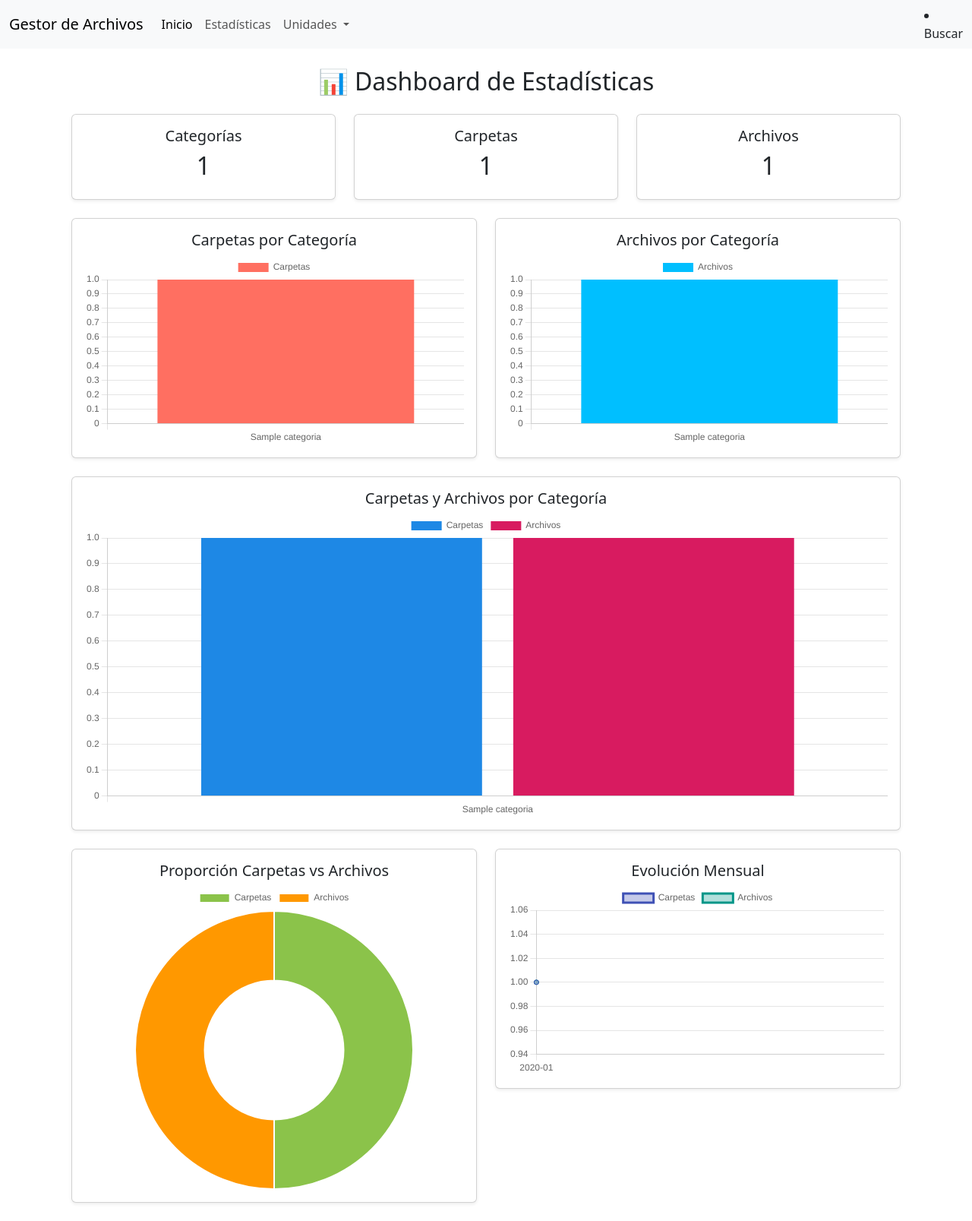
After one commit to cardona0327/gestor_archivos_empresarial, a Flask app: page /estadisticas in a window 1280 px wide. The commit adds this page. Shown: the whole page at 76% size. Run offline with Flask 3, Linux system fonts and the light colour scheme; tables that the repository leaves empty or names only in its code hold one stand-in row (values such as "Sample post").

Commit message:
Add files via upload

```diff
--- a/app.py
+++ b/app.py
@@ -1,9 +1,21 @@
 from flask import Flask, render_template, request, redirect, url_for, send_file
 from controllers.archivo_controlador import mostrar_inicio, mostrar_categoria
 from models.categoria_modelo import crear_categoria as crear_categoria_bd, obtener_categorias
-from models.archivo_modelo import guardar_archivo, obtener_archivo_por_id, actualizar_archivo, obtener_archivos_por_ubicacion
-from models.carpeta_modelo import crear_carpeta_bd, obtener_subcarpetas, obtener_carpeta_por_id
+from models.archivo_modelo import guardar_archivo, obtener_archivo_por_id, actualizar_archivo, obtener_archivos_por_ubicacion, buscar_archivos, contar_archivos_por_categoria
+from models.carpeta_modelo import crear_carpeta_bd, obtener_subcarpetas, obtener_carpeta_por_id, buscar_carpetas, contar_carpetas_por_categoria
 import io, zipfile, os
+
+
+
+from models.archivo_modelo import contar_archivos_por_categoria, contar_archivos_por_mes
+from models.carpeta_modelo import contar_carpetas_por_categoria, contar_carpetas_por_mes
+from models.categoria_modelo import obtener_categorias
+from models.categoria_modelo import (
+    crear_categoria as crear_categoria_bd,
+    obtener_categorias,
+    actualizar_categoria,
+    eliminar_categoria
+)
 
 app = Flask(__name__)
 # Carpeta física donde guardas los archivos (ruta absoluta)
@@ -256,6 +268,130 @@ def descargar_carpeta(categoria_id):
 
 
 
+
+
+
+@app.route("/buscar", methods=["GET", "POST"])
+def buscar():
+    # Si es GET mostramos el formulario vacío
+    if request.method == "GET":
+        return render_template(
+            "buscar.html",
+            resultados_archivos=[],
+            resultados_carpetas=[],
+            filtros={}
+        )
+
+    # POST -> procesamos filtros
+    nombre = request.form.get("q_nombre") or None
+    descripcion = request.form.get("q_descripcion") or None
+    fecha_desde = request.form.get("q_fecha_desde") or None
+    fecha_hasta = request.form.get("q_fecha_hasta") or None
+
+    # checkboxes para decidir si buscamos archivos/carpetas
+    buscar_en_archivos = bool(request.form.get("filtrar_archivos"))
+    buscar_en_carpetas = bool(request.form.get("filtrar_carpetas"))
+
+    # 👇 ajuste: si no se marcó ninguno, activamos ambos por defecto
+    if not buscar_en_archivos and not buscar_en_carpetas:
+        buscar_en_archivos = True
+        buscar_en_carpetas = True
+
+    categoria_id = request.form.get("q_categoria")
+    categoria_id = int(categoria_id) if categoria_id not in (None, "", "None") else None
+
+    carpeta_id_raw = request.form.get("q_carpeta")
+    # opcional: filtrar por carpeta específica
+    if carpeta_id_raw in (None, "", "None"):
+        carpeta_filter = "__ANY__"  # no limitamos por carpeta
+    elif carpeta_id_raw == "NULL":
+        carpeta_filter = None  # solo archivos en raíz
+    else:
+        carpeta_filter = int(carpeta_id_raw)
+
+    resultados_archivos = []
+    resultados_carpetas = []
+
+    if buscar_en_archivos:
+        resultados_archivos = buscar_archivos(
+            nombre=nombre,
+            descripcion=descripcion,
+            fecha_desde=fecha_desde,
+            fecha_hasta=fecha_hasta,
+            categoria_id=categoria_id,
+            carpeta_id=carpeta_filter
+        )
+
+    if buscar_en_carpetas:
+        resultados_carpetas = buscar_carpetas(
+            nombre=nombre,
+            fecha_desde=fecha_desde,
+            fecha_hasta=fecha_hasta,
+            categoria_id=categoria_id
+        )
+
+    filtros = {
+        "nombre": nombre,
+        "descripcion": descripcion,
+        "fecha_desde": fecha_desde,
+        "fecha_hasta": fecha_hasta,
+        "buscar_en_archivos": buscar_en_archivos,
+        "buscar_en_carpetas": buscar_en_carpetas,
+        "categoria_id": categoria_id,
+        "carpeta_filter": carpeta_filter,
+    }
+
+    return render_template(
+        "buscar.html",
+        resultados_archivos=resultados_archivos,
+        resultados_carpetas=resultados_carpetas,
+        filtros=filtros
+    )
+
+
+
+@app.route("/estadisticas")
+def estadisticas():
+    datos_carpetas = contar_carpetas_por_categoria()  # devuelve lista
+    datos_archivos  = contar_archivos_por_categoria() # devuelve lista
+    return render_template("estadisticas.html",
+    datos_carpetas=contar_carpetas_por_categoria(),
+    datos_archivos=contar_archivos_por_categoria(),
+    evol_carpetas=contar_carpetas_por_mes(),
+    evol_archivos=contar_archivos_por_mes(),
+    total_categorias=len(obtener_categorias()),
+    total_carpetas=sum([c["total_carpetas"] for c in contar_carpetas_por_categoria()]),
+    total_archivos=sum([a["total_archivos"] for a in contar_archivos_por_categoria()])
+)
+
+
+
+
+# ---- Editar categoría ----
+@app.route("/categoria/<int:categoria_id>/editar", methods=["GET", "POST"])
+def editar_categoria(categoria_id):
+    from models.categoria_modelo import obtener_categoria_por_id
+    categoria = obtener_categoria_por_id(categoria_id)
+    if not categoria:
+        return "Categoría no encontrada", 404
+
+    if request.method == "POST":
+        nuevo_nombre = request.form.get("nombre_categoria")
+        if nuevo_nombre:
+            actualizar_categoria(categoria_id, nuevo_nombre)
+        return redirect(url_for("inicio"))
+
+    return render_template("editar_categoria.html", categoria=categoria)
+
+
+# ---- Eliminar categoría ----
+@app.route("/categoria/<int:categoria_id>/eliminar", methods=["POST"])
+def eliminar_categoria_ruta(categoria_id):
+    eliminar_categoria(categoria_id)
+    return redirect(url_for("inicio"))
+
+
+
 # -------------------------
 # Inyectar categorias en templates
 # -------------------------
--- /dev/null
+++ b/templates/estadisticas.html
@@ -0,0 +1,176 @@
+{% extends "index.html" %}
+
+{% block contenido %}
+
+<div class="container mt-4">
+    <h2 class="mb-4 text-center">📊 Dashboard de Estadísticas</h2>
+
+    <!-- KPIs -->
+    <div class="row text-center mb-4">
+        <div class="col-md-4">
+            <div class="card shadow-sm">
+                <div class="card-body">
+                    <h5 class="card-title">Categorías</h5>
+                    <h2>{{ total_categorias }}</h2>
+                </div>
+            </div>
+        </div>
+        <div class="col-md-4">
+            <div class="card shadow-sm">
+                <div class="card-body">
+                    <h5 class="card-title">Carpetas</h5>
+                    <h2>{{ total_carpetas }}</h2>
+                </div>
+            </div>
+        </div>
+        <div class="col-md-4">
+            <div class="card shadow-sm">
+                <div class="card-body">
+                    <h5 class="card-title">Archivos</h5>
+                    <h2>{{ total_archivos }}</h2>
+                </div>
+            </div>
+        </div>
+    </div>
+
+    <!-- Gráficas por categoría -->
+    <div class="row">
+        <div class="col-md-6">
+            <div class="card shadow-sm mb-4">
+                <div class="card-body">
+                    <h5 class="card-title text-center">Carpetas por Categoría</h5>
+                    <canvas id="graficoCarpetas" style="max-height:400px;"></canvas>
+                </div>
+            </div>
+        </div>
+
+        <div class="col-md-6">
+            <div class="card shadow-sm mb-4">
+                <div class="card-body">
+                    <h5 class="card-title text-center">Archivos por Categoría</h5>
+                    <canvas id="graficoArchivos" style="max-height:400px;"></canvas>
+                </div>
+            </div>
+        </div>
+    </div>
+
+    <!-- Gráfica combinada -->
+    <div class="row">
+        <div class="col-md-12">
+            <div class="card shadow-sm mb-4">
+                <div class="card-body">
+                    <h5 class="card-title text-center">Carpetas y Archivos por Categoría</h5>
+                    <canvas id="graficoCombinado" style="max-height:400px;"></canvas>
+                </div>
+            </div>
+        </div>
+    </div>
+
+    <!-- Gráfica de dona y línea -->
+    <div class="row">
+        <div class="col-md-6">
+            <div class="card shadow-sm mb-4">
+                <div class="card-body">
+                    <h5 class="card-title text-center">Proporción Carpetas vs Archivos</h5>
+                    <canvas id="graficoDona" style="max-height:400px;"></canvas>
+                </div>
+            </div>
+        </div>
+
+        <div class="col-md-6">
+            <div class="card shadow-sm mb-4">
+                <div class="card-body">
+                    <h5 class="card-title text-center">Evolución Mensual</h5>
+                    <canvas id="graficoLinea" style="max-height:400px;"></canvas>
+                </div>
+            </div>
+        </div>
+    </div>
+</div>
+
+<script src="https://cdn.jsdelivr.net/npm/chart.js"></script>
+
+<!-- Inyectamos los datos -->
+<script id="datos-carpetas" type="application/json">{{ datos_carpetas | tojson | safe }}</script>
+<script id="datos-archivos" type="application/json">{{ datos_archivos | tojson | safe }}</script>
+<script id="evol-carpetas" type="application/json">{{ evol_carpetas | tojson | safe }}</script>
+<script id="evol-archivos" type="application/json">{{ evol_archivos | tojson | safe }}</script>
+
+<script>
+    const datosCarpetas = JSON.parse(document.getElementById("datos-carpetas").textContent);
+    const datosArchivos = JSON.parse(document.getElementById("datos-archivos").textContent);
+    const evolCarpetas = JSON.parse(document.getElementById("evol-carpetas").textContent);
+    const evolArchivos = JSON.parse(document.getElementById("evol-archivos").textContent);
+
+    const nombresCategorias = datosCarpetas.map(d => d.nombre_categoria);
+    const totalesCarpetas = datosCarpetas.map(d => d.total_carpetas);
+    const totalesArchivos = datosArchivos.map(d => d.total_archivos);
+
+    // 🎨 Paletas exclusivas por gráfico
+    const coloresCarpetas = ['#FF6F61','#6B5B95','#88B04B','#F7CAC9','#92A8D1','#955251','#FFD700'];
+    const coloresArchivos = ['#00BFFF','#FF7F50','#32CD32','#FFDAB9','#8A2BE2','#FF4500','#40E0D0'];
+    const coloresCombinado = {carpetas: '#1E88E5', archivos: '#D81B60'};
+    const coloresDona = ['#8BC34A','#FF9800'];
+    const coloresLinea = {carpetas: '#3F51B5', archivos: '#009688'};
+
+    // 📊 Gráfico Carpetas
+    new Chart(document.getElementById('graficoCarpetas'), {
+        type: 'bar',
+        data: { labels: nombresCategorias,
+            datasets: [{ label: 'Carpetas', data: totalesCarpetas, backgroundColor: coloresCarpetas }]
+        },
+        options: { responsive: true, scales: { y: { beginAtZero: true } } }
+    });
+
+    // 📊 Gráfico Archivos
+    new Chart(document.getElementById('graficoArchivos'), {
+        type: 'bar',
+        data: { labels: nombresCategorias,
+            datasets: [{ label: 'Archivos', data: totalesArchivos, backgroundColor: coloresArchivos }]
+        },
+        options: { responsive: true, scales: { y: { beginAtZero: true } } }
+    });
+
+    // 📊 Gráfico Combinado
+    new Chart(document.getElementById('graficoCombinado'), {
+        type: 'bar',
+        data: {
+            labels: nombresCategorias,
+            datasets: [
+                { label: 'Carpetas', data: totalesCarpetas, backgroundColor: coloresCombinado.carpetas },
+                { label: 'Archivos', data: totalesArchivos, backgroundColor: coloresCombinado.archivos }
+            ]
+        },
+        options: { responsive: true, plugins: { legend: { position: 'top' } }, scales: { y: { beginAtZero: true } } }
+    });
+
+    // 🍩 Gráfico Dona
+    new Chart(document.getElementById('graficoDona'), {
+        type: 'doughnut',
+        data: {
+            labels: ['Carpetas', 'Archivos'],
+            datasets: [{
+                data: [totalesCarpetas.reduce((a, b) => a + b, 0), totalesArchivos.reduce((a, b) => a + b, 0)],
+                backgroundColor: coloresDona
+            }]
+        }
+    });
+
+    // 📈 Gráfico Línea Evolución
+    const meses = [...new Set([...evolCarpetas.map(d => d.mes), ...evolArchivos.map(d => d.mes)])].sort();
+    const evolCarpData = meses.map(m => (evolCarpetas.find(d => d.mes === m)?.total) || 0);
+    const evolArchData = meses.map(m => (evolArchivos.find(d => d.mes === m)?.total) || 0);
+
+    new Chart(document.getElementById('graficoLinea'), {
+        type: 'line',
+        data: {
+            labels: meses,
+            datasets: [
+                { label: 'Carpetas', data: evolCarpData, borderColor: coloresLinea.carpetas, backgroundColor: 'rgba(63,81,181,0.3)', fill: true },
+                { label: 'Archivos', data: evolArchData, borderColor: coloresLinea.archivos, backgroundColor: 'rgba(0,150,136,0.3)', fill: true }
+            ]
+        },
+        options: { responsive: true, tension: 0.3 }
+    });
+</script>
+{% endblock %}
--- a/templates/index.html
+++ b/templates/index.html
@@ -29,7 +29,7 @@
         </li>
 
         <li class="nav-item">
-          <a class="nav-link" href="#">Estadísticas</a>
+          <a class="nav-link" href="{{url_for('estadisticas')}}">Estadísticas</a>
         </li>
 
         <!-- Dropdown para unidades -->
@@ -42,10 +42,20 @@
 
             <!-- Listar categorías desde la base de datos -->
             {% for categoria in categorias %}
-              <li>
-                <a class="dropdown-item" href="{{ url_for('ver_categoria', categoria_id=categoria['id']) }}">
+              <li class="dropdown-item d-flex justify-content-between align-items-center">
+                <a href="{{ url_for('ver_categoria', categoria_id=categoria['id']) }}">
                   {{ categoria['nombre_categoria'] }}
                 </a>
+                <div class="ms-2 btn-group btn-group-sm">
+                  <a href="{{ url_for('editar_categoria', categoria_id=categoria['id']) }}"
+                    class="btn btn-outline-warning btn-sm">✏️</a>
+
+                  <form action="{{ url_for('eliminar_categoria_ruta', categoria_id=categoria['id']) }}"
+                        method="POST" onsubmit="return confirm('¿Eliminar esta categoría y todo su contenido?');"
+                        style="display:inline;">
+                    <button type="submit" class="btn btn-outline-danger btn-sm">🗑️</button>
+                  </form>
+                </div>
               </li>
             {% endfor %}
 
@@ -56,10 +66,9 @@
 
       </ul>
 
-      <form class="d-flex" role="search">
-        <input class="form-control me-2" type="search" placeholder="Buscar" aria-label="Search">
-        <button class="btn btn-outline-success" type="submit">Buscar</button>
-      </form>
+      <li class="nav-item">
+        <a class="nav-link" href="{{ url_for('buscar') }}">Buscar</a>
+      </li>
 
     </div>
   </div>
```
Also changed, not shown: models/archivo_modelo.py (+88 -0 lines), models/carpeta_modelo.py (+72 -0 lines), models/categoria_modelo.py (+21 -0 lines), templates/buscar.html (added, +90 -0 lines), templates/editar_categoria.html (added, +14 -0 lines), archivos/5/WhatsApp Image 2025-07-18 at 3.04.36 PM.jpeg (added), 1 other file.
